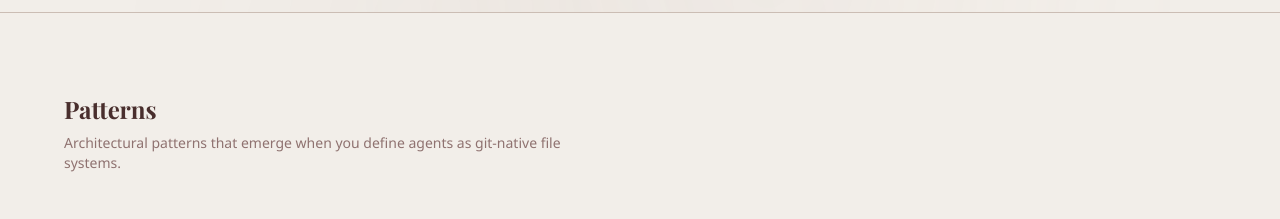
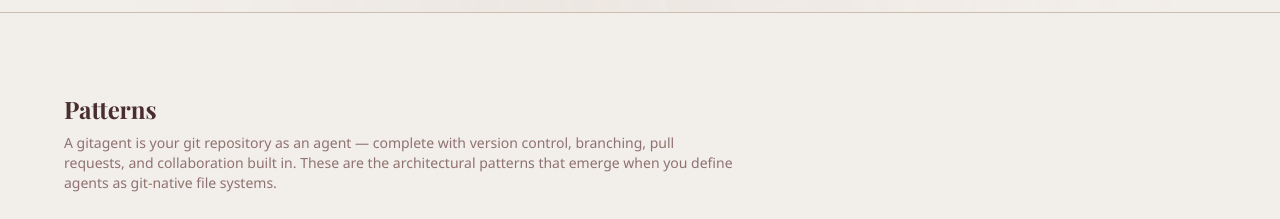
Before and after one commit to open-gitagent/landing, a React (Vite) app: page / in a window 1280 px wide. Shown: the part 900-1119 px from the top of the page. Built offline with nearby package versions, Linux system fonts and the light colour scheme; the HTML template or start-up script is replaced by a standard one.

Commit message:
copy: expand Patterns section description
Explain that gitagent treats your git repo as an agent with full
version control, branching, and PRs before introducing the patterns.

Co-Authored-By: Claude Opus 4.6 <noreply@anthropic.com>

```diff
--- a/src/components/PatternsSection.tsx
+++ b/src/components/PatternsSection.tsx
@@ -18,8 +18,8 @@ export function PatternsSection() {
           className="mb-12"
         >
           <h2 className="text-2xl font-bold text-foreground mb-2">Patterns</h2>
-          <p className="text-sm text-muted-foreground max-w-lg font-body">
-            Architectural patterns that emerge when you define agents as git-native file systems.
+          <p className="text-sm text-muted-foreground max-w-2xl font-body">
+            A gitagent is your git repository as an agent — complete with version control, branching, pull requests, and collaboration built in. These are the architectural patterns that emerge when you define agents as git-native file systems.
           </p>
         </motion.div>
 
```
